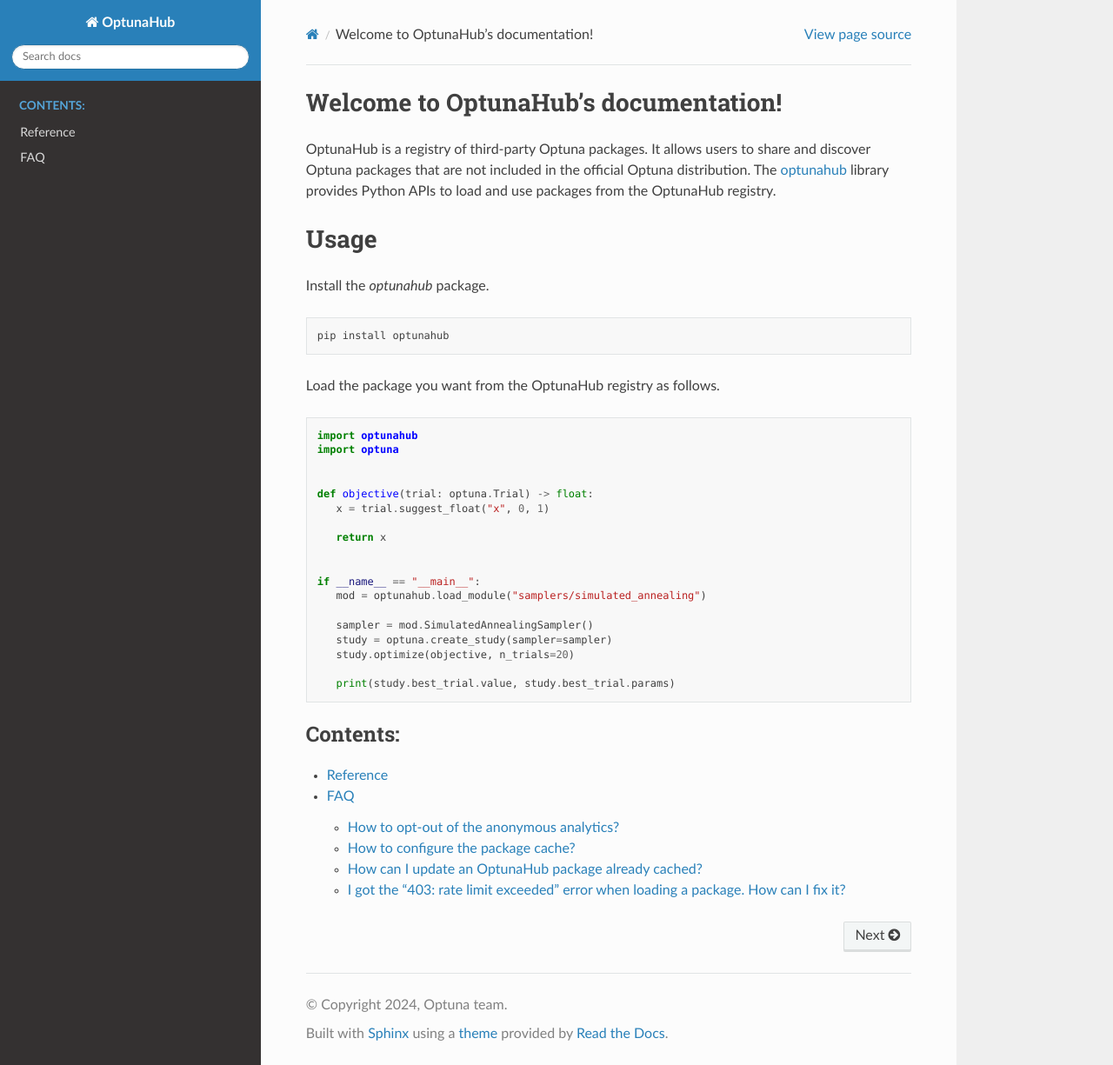
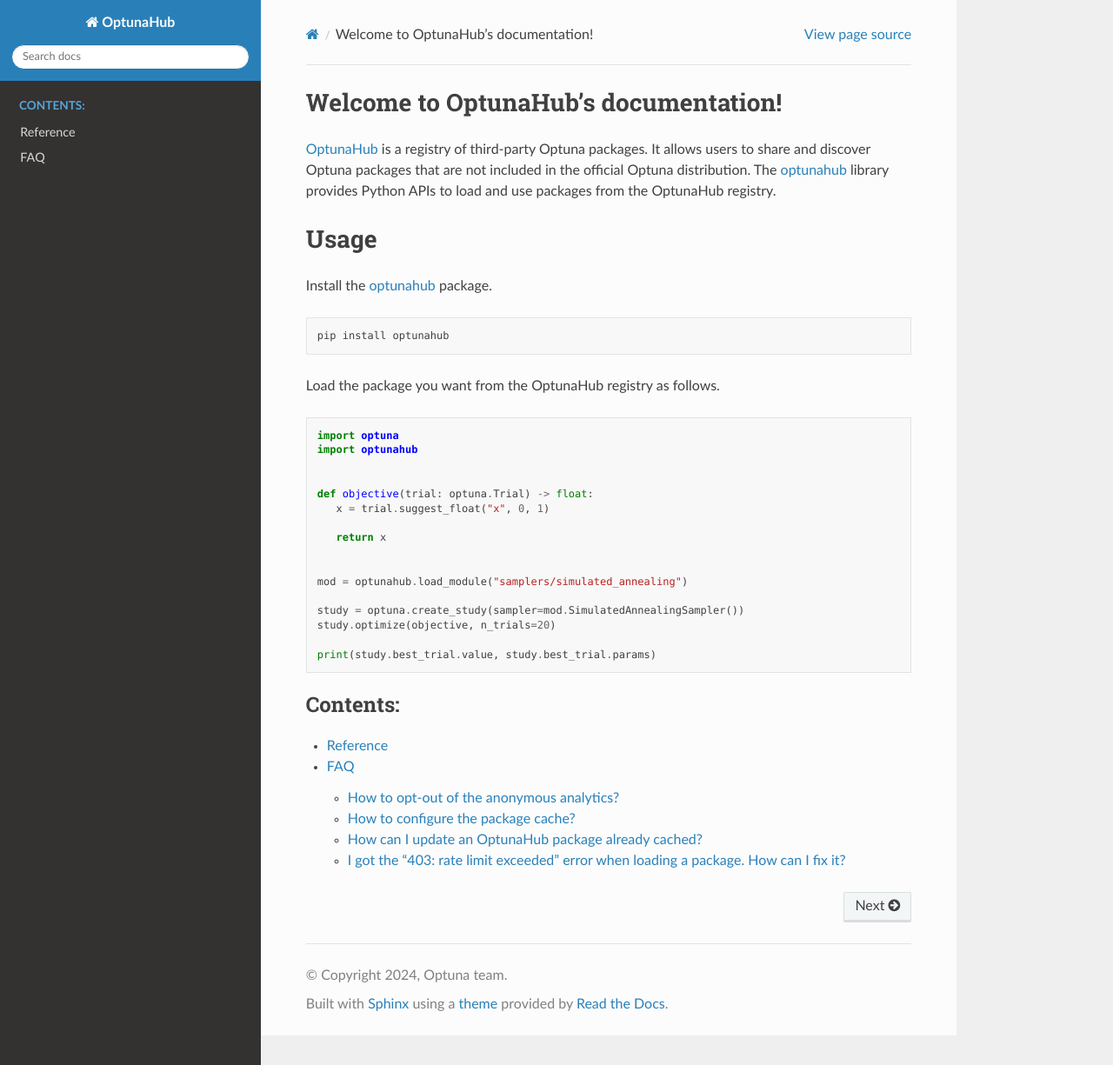
Before and after one commit to optuna/optunahub, a Sphinx documentation site: the page built from docs/source/index.rst, in a window 1280 px wide and 1225 px high. Shown: the whole window at 87% size. Built offline with Sphinx 7.4.7 and the Read the Docs theme 2.0.0, drawn with Linux system fonts in a browser that asks for light colours.

Commit message:
Fix inline code format.

```diff
--- a/docs/source/index.rst
+++ b/docs/source/index.rst
@@ -1,7 +1,7 @@
 Welcome to OptunaHub's documentation!
 =====================================
 
-OptunaHub is a registry of third-party Optuna packages.
+`OptunaHub <https://hub.optuna.org/>`__ is a registry of third-party Optuna packages.
 It allows users to share and discover Optuna packages that are not included in the official Optuna distribution.
 The `optunahub <https://github.com/optuna/optunahub/>`_ library provides Python APIs to load and use packages from the OptunaHub registry.
 
@@ -9,7 +9,7 @@
 Usage
 =====
 
-Install the `optunahub` package.
+Install the `optunahub`_ package.
 
 .. code-block:: shell
 
@@ -19,8 +19,8 @@
 
 .. code-block:: python
 
+   import optuna
    import optunahub
-   import optuna
 
 
    def objective(trial: optuna.Trial) -> float:
@@ -29,14 +29,12 @@
       return x
 
 
-   if __name__ == "__main__":
-      mod = optunahub.load_module("samplers/simulated_annealing")
+   mod = optunahub.load_module("samplers/simulated_annealing")
 
-      sampler = mod.SimulatedAnnealingSampler()
-      study = optuna.create_study(sampler=sampler)
-      study.optimize(objective, n_trials=20)
+   study = optuna.create_study(sampler=mod.SimulatedAnnealingSampler())
+   study.optimize(objective, n_trials=20)
 
-      print(study.best_trial.value, study.best_trial.params)
+   print(study.best_trial.value, study.best_trial.params)
 
 
 .. toctree::
```
Also changed, not shown: README.md (+5 -8 lines), docs/source/faq.rst (+6 -6 lines), 1 other file.
